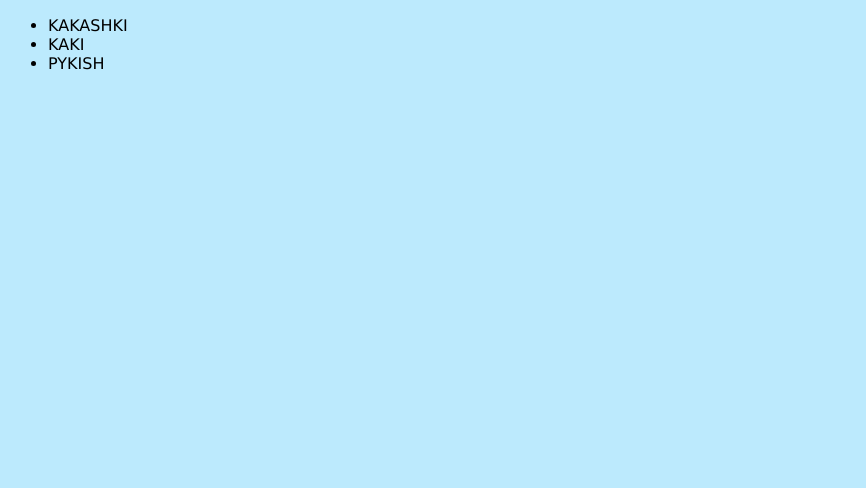
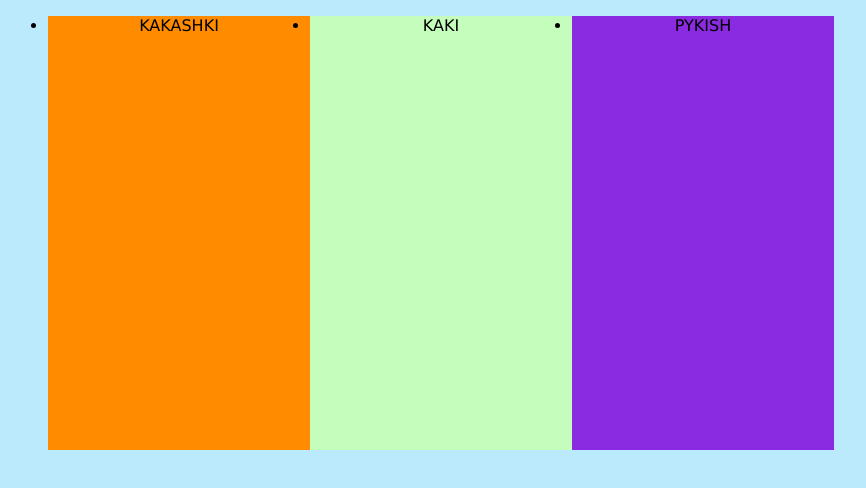
Before and after one commit to vogne-hub/arizona-swageee, a plain HTML site: page test_1.html in a window 1280 px wide. Shown: the whole page, without its empty margins (0-866 px from the left). Drawn offline with Linux system fonts and the light colour scheme.

Commit message:
Update styles.css

```diff
--- a/styles.css
+++ b/styles.css
@@ -9,3 +9,12 @@ h1{
     color:green;
 font-size: 20px;
    }
+.box {
+    height: 434px;
+    width: 262px;
+    float: left;
+    text-align: center;
+   }
+#info1 {background-color: darkorange;}
+#info2 {background-color: #c4fdbc;}
+#info3 {background-color: blueviolet;}
```
